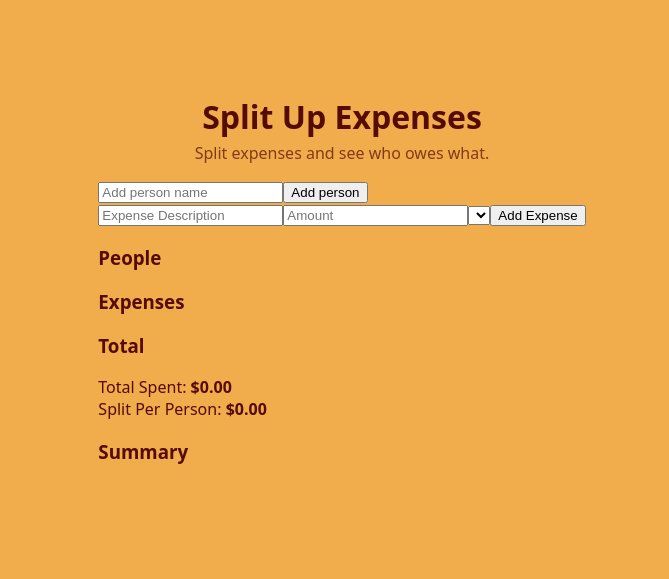
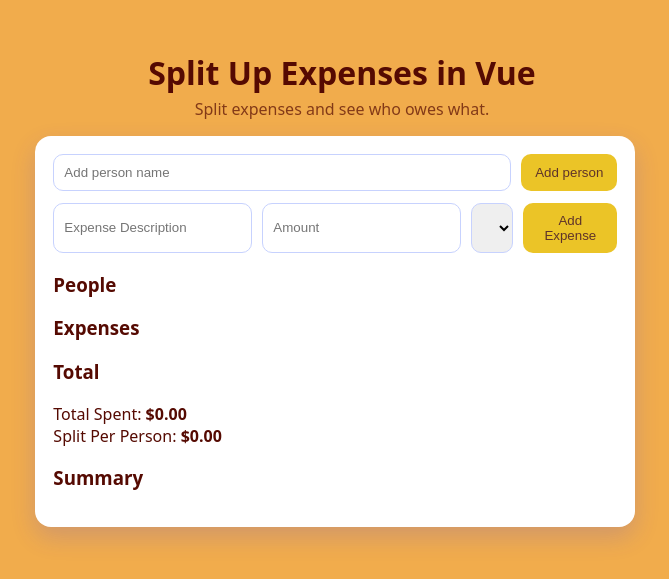
Before and after one commit to lucioperaza/expense-splitter-vue, a Vue app: page / in a window 1280 px wide. Shown: the part 111-690 px from the top of the page, without its empty margins (298-967 px from the left). Built offline with nearby package versions, Linux system fonts and the light colour scheme.

Commit message:
added card changed name

```diff
--- a/src/App.vue
+++ b/src/App.vue
@@ -1,10 +1,11 @@
 <script setup>
   import Header from './components/Header.vue'
+    import Card from './components/Card.vue'
 </script>
 
 <template>
   <Header/>
-  <main class="card">
+  <Card>
     <form id="personForm" class="rowForm">
         <input id="personInput" type="text" placeholder="Add person name">
         <button>Add person</button>
@@ -34,9 +35,30 @@
         <h3>Summary</h3>
         <ul id="summaryList" class="list"></ul>
     </section>
-  </main>
+  </Card>
 </template>
 
 <style scoped>
+  .rowForm{
+    display: flex;
+    gap: 10px;
+    margin-bottom: 12px;
+  }
 
+  input, select{
+    flex: 1;
+    padding: 10px;
+    border-radius: 10px ;
+    border: 1px solid #c7d2fe;
+
+  }
+
+  button{
+    padding: 10px 14px;
+    border-radius: 10px;
+    border: none;
+    background:#ebc427;
+    color: #5f342a;
+    cursor: pointer;
+  }
 </style>
--- /dev/null
+++ b/src/components/Card.vue
@@ -0,0 +1,15 @@
+<template>
+  <main class="card">
+    <slot />
+  </main>
+</template>
+
+<style scoped>
+  .card{
+    width: min(600px, 100%);
+    background: #fff;
+    padding: 18px;
+    border-radius: 16px;
+    box-shadow: 0 10px 24px rgba(79,70, 229, .2);
+  }
+</style>
--- a/src/components/Header.vue
+++ b/src/components/Header.vue
@@ -1,6 +1,6 @@
 <template>
     <header class="top">
-        <h1>Split Up Expenses</h1>
+        <h1>Split Up Expenses in Vue</h1>
         <p>Split expenses and see who owes what.</p>
     </header>
 </template>
```
